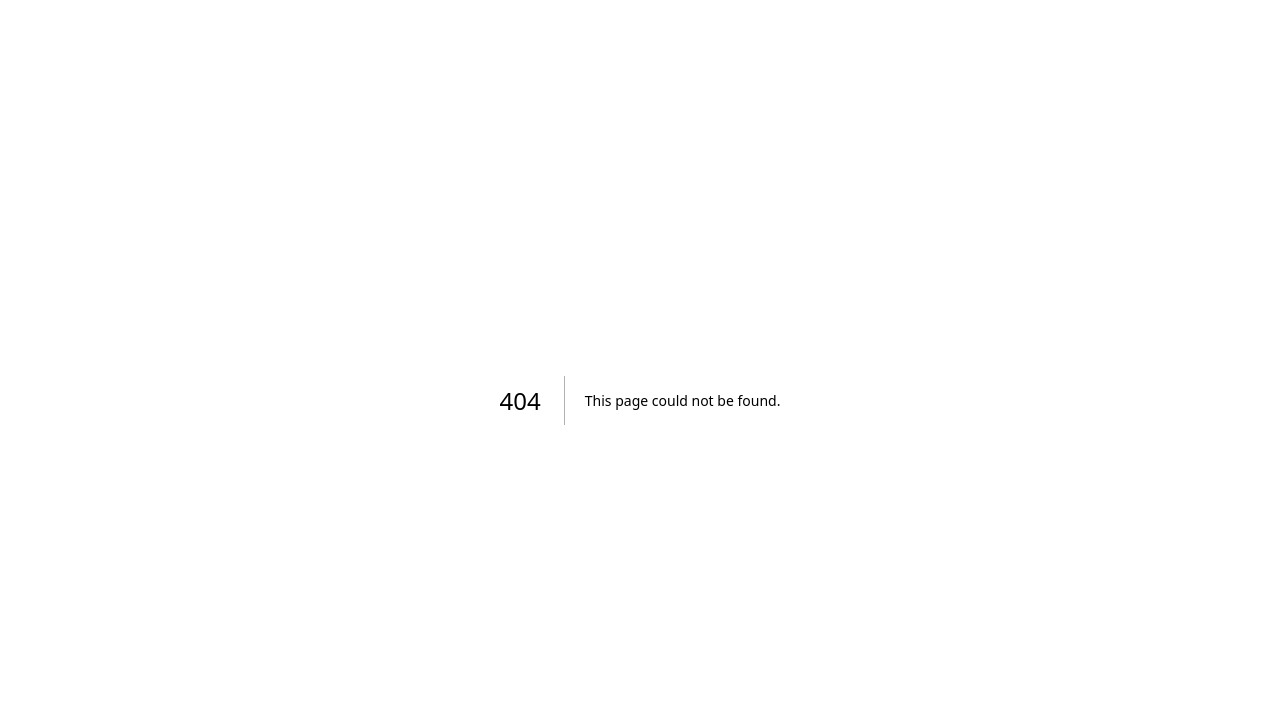
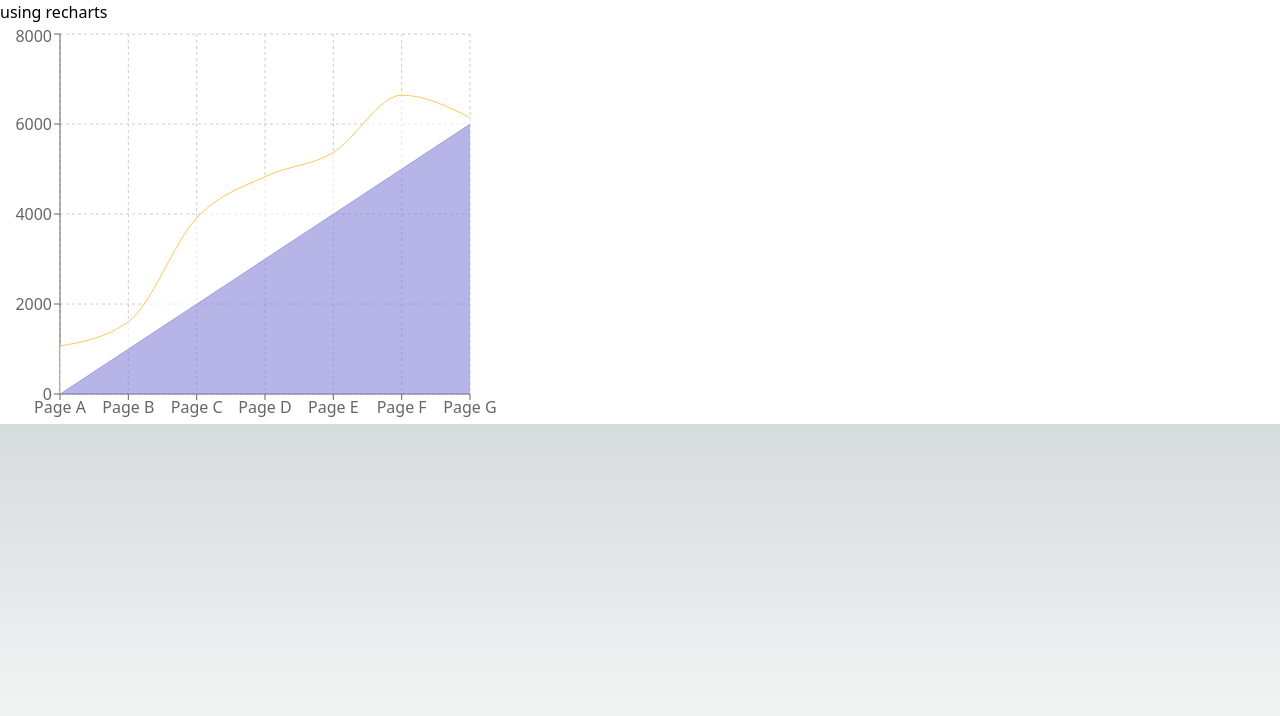
Before and after one commit to shashank-iter/sample-project, a Next.js app: page /test-6 in a window 1280 px wide. Before the commit this address had no page. Shown: the top 716 px of the page. Built offline with nearby package versions, Linux system fonts and the light colour scheme.

Commit message:
add working recharts
working component in test folder

```diff
--- /dev/null
+++ b/src/pages/test-5/index.jsx
@@ -0,0 +1,70 @@
+import React from 'react'
+import {
+  Chart as ChartJS,
+  LinearScale,
+  CategoryScale,
+  BarElement,
+  PointElement,
+  LineElement,
+  Legend,
+  Tooltip,
+  LineController,
+  BarController,
+} from 'chart.js';
+import { Chart } from 'react-chartjs-2';
+import { faker } from '@faker-js/faker';
+
+ChartJS.register(
+  LinearScale,
+  CategoryScale,
+  BarElement,
+  PointElement,
+  LineElement,
+  Legend,
+  Tooltip,
+  LineController,
+  BarController
+);
+
+const labels = ['January', 'February', 'March', 'April', 'May', 'June', 'July'];
+
+export const data = {
+  labels,
+  datasets: [
+    {
+      type: 'line',
+      label: 'Dataset 1',
+      borderColor: 'rgb(255, 99, 132)',
+      borderWidth: 2,
+      fill: true,
+      data: labels.map(() => faker.datatype.number({ min: -1000, max: 1000 })),
+    },
+    {
+      type: 'bar',
+      label: 'Dataset 2',
+      backgroundColor: 'rgb(75, 192, 192)',
+      data: labels.map(() => faker.datatype.number({ min: -1000, max: 1000 })),
+      borderColor: 'white',
+      borderWidth: 2,
+    },
+    {
+      type: 'bar',
+      label: 'Dataset 3',
+      backgroundColor: 'rgb(53, 162, 235)',
+      data: labels.map(() => faker.datatype.number({ min: -1000, max: 1000 })),
+    },
+  ],
+};
+
+const index = () => {
+  return (
+    <div>
+      index
+      <div className="bg-white">
+        <Chart type="line" data={data} />
+      </div>
+    </div>
+  );
+}
+
+export default index
--- /dev/null
+++ b/src/pages/test-6/index.jsx
@@ -0,0 +1,127 @@
+import React from 'react';
+import {
+  LineChart,
+  Line,
+  XAxis,
+  YAxis,
+  CartesianGrid,
+  Tooltip,
+  Area,
+  AreaChart,
+} from 'recharts';
+
+const data = [
+  {
+    name: 'Page A',
+    uv: 0,
+    pv: 2400,
+    amt: faker.number.int({ min: 0, max: 2000 }),
+  },
+  {
+    name: 'Page B',
+    uv: 1000,
+    pv: 1398,
+    amt: faker.number.int({ min: 0, max: 2000 }),
+  },
+  {
+    name: 'Page C',
+    uv: 2000,
+    pv: 9800,
+    amt: faker.number.int({ min: 0, max: 2000 }),
+  },
+  {
+    name: 'Page D',
+    uv: 3000,
+    pv: 3908,
+    amt: faker.number.int({ min: 0, max: 2000 }),
+  },
+  {
+    name: 'Page E',
+    uv: 4000,
+    pv: 4800,
+    amt: faker.number.int({ min: 0, max: 2000 }),
+  },
+  {
+    name: 'Page F',
+    uv: 5000,
+    pv: 3800,
+    amt: faker.number.int({ min: 0, max: 2000 }),
+  },
+  {
+    name: 'Page G',
+    uv: 6000,
+    pv: 4300,
+    amt: faker.number.int({ min: 0, max: 2000 }),
+  },
+];
+
+import { faker } from '@faker-js/faker';
+
+
+const MyChartComponent = () => {
+  return (
+    <div className="bg-white">
+      <div className="text-black">using recharts</div>
+
+      {/* <LineChart
+        width={500}
+        height={300}
+        data={data}
+        margin={{ top: 5, right: 30, left: 20, bottom: 5 }}
+      >
+        <XAxis dataKey="name" />
+        <YAxis />
+        <CartesianGrid strokeDasharray="3 3" />
+        <Tooltip />
+        <Line
+          type="monotone"
+          dataKey="volume"
+          stroke="#8884d8"
+          activeDot={{ r: 8 }}
+        />
+        <Area type="monotone" dataKey="volume" fill="#8834d8" stroke="#8884d8" />
+        <Line type="monotone" dataKey="volume2" stroke="#82ca9d" />
+      </LineChart> */}
+
+      <AreaChart
+        width={500}
+        height={400}
+        data={data}
+        margin={{
+          top: 10,
+          right: 30,
+          left: 0,
+          bottom: 0,
+        }}
+      >
+        <CartesianGrid strokeDasharray="3 3" />
+        <XAxis dataKey="name" />
+        <YAxis />
+        <Tooltip />
+        <Area
+          type="monotone"
+          dataKey="uv"
+          stackId="1"
+          stroke="#8884d8"
+          fill="#8884d8"
+        />
+        {/* <Area
+            type="monotone"
+            dataKey="pv"
+            stackId="1"
+            stroke="#82ca9d"
+            fill="#82ca9d"
+          /> */}
+        <Area
+          type="monotone"
+          dataKey="amt"
+          stackId="1"
+          stroke="#ffc658"
+          fill="#ffffff"
+        />
+      </AreaChart>
+    </div>
+  );
+};
+
+export default MyChartComponent
--- a/src/pages/test/index.jsx
+++ b/src/pages/test/index.jsx
@@ -72,7 +72,13 @@ function Test() {
             bottom: 0,
           }}
         >
-          <CartesianGrid strokeDasharray="3 3" />
+          <defs>
+            <linearGradient id="colorUv" x1="0" y1="0" x2="0" y2="1">
+              <stop offset="5%" stopColor="#2e5ce5" stopOpacity={0.8} />
+              <stop offset="95%" stopColor="#2e5ce5" stopOpacity={0} />
+            </linearGradient>
+          </defs>
+          <CartesianGrid strokeDasharray="3 3" vertical={false} />
           <XAxis dataKey="name" />
           <YAxis />
           <Tooltip />
@@ -80,8 +86,8 @@ function Test() {
             type="monotone"
             dataKey="uv"
             stackId="1"
-            stroke="#8884d8"
-            fill="#8884d8"
+            stroke="transparent"
+            fill="url(#colorUv)"
           />
           {/* <Area
             type="monotone"
@@ -94,8 +100,9 @@ function Test() {
             type="monotone"
             dataKey="amt"
             stackId="1"
-            stroke="#ffc658"
-            fill="#ffffff"
+            stroke="#2e5ce5"
+            fill="transparent"
+            strokeWidth="3.5"
           />
         </AreaChart>
       </div>
```
